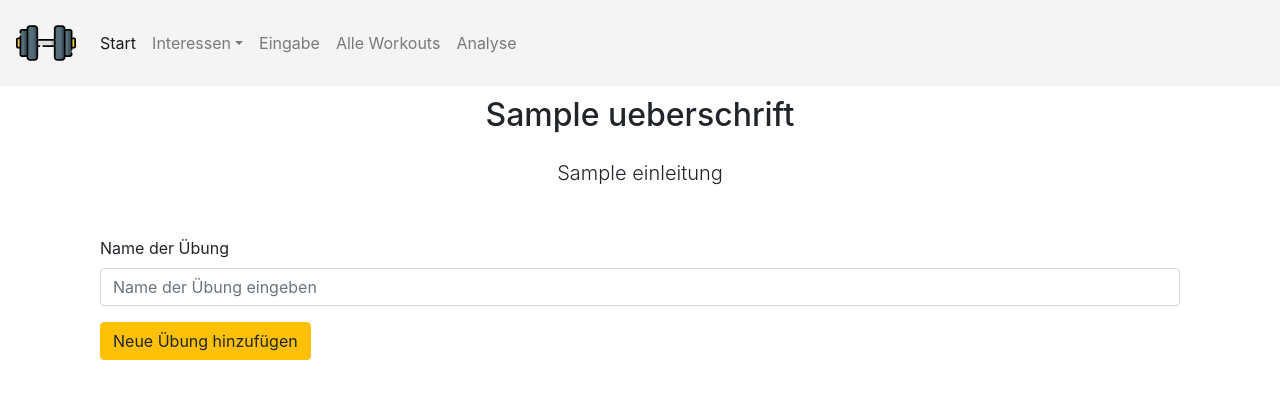
After one commit to taengaa/prog2, a Flask app: template gymworkout/templates/neue_uebung.html in a window 1280 px wide. The commit adds this page. Shown: the top 407 px of the page. Run offline with Flask 2, Linux system fonts and the light colour scheme; the template is opened without the code that fills it: most values are stand-ins (such as "Sample title", 1, 10 or a date in 2020); some libraries are stand-ins or nearby versions.

Commit message:
Button Neue Übung hinzufügen erstellt und Route

```diff
--- a/gymworkout/daten.py
+++ b/gymworkout/daten.py
@@ -1,7 +1,7 @@
 import json
 
 
-def speichern(uebung, dauer, muskelgruppe, wiederholungen, satz2, satz3):
+def speichern(uebung, dauer, muskelgruppe, satz1, satz2, satz3):
     # hier wird versucht die Datei json im readmodus zu öffnen, mit try da die Datei leer oder nicht existieren könnte
     try:
         with open("datenbank.json", "r") as datenbank:
@@ -10,7 +10,7 @@ def speichern(uebung, dauer, muskelgruppe, wiederholungen, satz2, satz3):
         print("Beim speichern konnte keine vorhandene Datenbank gefunden werden")
         eintraege = []
 
-    eintrag = (uebung, dauer, muskelgruppe, wiederholungen, satz2, satz3)
+    eintrag = (uebung, dauer, muskelgruppe, satz1, satz2, satz3)
 
     eintraege.append(eintrag)  # neuer Eintrag wird hinzugefügt
 
@@ -23,7 +23,7 @@ def speichern(uebung, dauer, muskelgruppe, wiederholungen, satz2, satz3):
     with open("datenbank.json", "w") as datenbank:
         json.dump(eintraege, datenbank)
 
-    return uebung, dauer, muskelgruppe, wiederholungen, satz2, satz3
+    return uebung, dauer, muskelgruppe, satz1, satz2, satz3
 
 
 def laden():
--- a/gymworkout/datenbank.json
+++ b/gymworkout/datenbank.json
@@ -1 +1 @@
-[["Back Extension", "24", "R\u00fccken", "6"], ["Bankdr\u00fccken", "10", "Brust", "10"], ["Bizeps Curls", "30", "Arme", "15"], ["Klimmz\u00fcge", "10", "R\u00fccken", "5"], ["Deadlift", "20", "Beine", "9"], ["Velo", "50", "Cardio", "1"], ["Beinpresse", "50", "Beine", "7"], ["Klimmz\u00fcge", "10", "R\u00fccken", "5"], ["Velo", "120", "Cardio", "1"], ["Klimmz\u00fcge", "30", "R\u00fccken", "10", "7", "5"]]
+[["Back Extension", "24", "R\u00fccken", "6"], ["Bankdr\u00fccken", "10", "Brust", "10"], ["Bizeps Curls", "30", "Arme", "15"], ["Klimmz\u00fcge", "10", "R\u00fccken", "5"], ["Deadlift", "20", "Beine", "9"], ["Velo", "50", "Cardio", "1"], ["Beinpresse", "50", "Beine", "7"], ["Klimmz\u00fcge", "10", "R\u00fccken", "5"], ["Velo", "120", "Cardio", "1"], ["Klimmz\u00fcge", "30", "R\u00fccken", "10", "7", "5"], ["Bankdr\u00fccken", "66", "Brust", "12", "8", "6"]]
--- a/gymworkout/main.py
+++ b/gymworkout/main.py
@@ -1,6 +1,7 @@
 from flask import Flask
 from flask import render_template
 from flask import request
+from flask import redirect
 
 from daten import speichern, laden
 from berechnungen import summe_der_zeitdauer
@@ -15,19 +16,16 @@ uebungen = [
         "Klimmzüge",
         "Beinpresse",
         "Deadlift",
-        "Velo",
-        "Laufband",
         "Lattzug"
     ]
-# uebungen.append()
+# uebungen.append(input)
 
 muskelgruppen = [
         "Arme",
         "Beine",
         "Brust",
         "Rücken",
-        "Bauch",
-        "Cardio"
+        "Bauch"
     ]
 
 wiederholungen = [
@@ -62,13 +60,6 @@ def start():
     )
 
 
-@app.route('/dropdown', methods=['POST', 'GET'])
-def dropdown():
-    if request.method == 'GET':
-        muskelgruppen = ['Beine', 'Arme', 'Rücken', 'Bauch']
-        return render_template('dropdown.html', muskelgruppen=muskelgruppen)
-
-
 @app.route('/eingabe', methods=['POST', 'GET'])
 def eingabe_formular():
 
@@ -76,12 +67,12 @@ def eingabe_formular():
         dauer = request.form['dauer']
         uebung = request.form['uebung']
         muskelgruppe = request.form['muskelgruppe']
-        wiederholung = request.form['wiederholung']
+        satz1 = request.form['satz1']
         satz2 = request.form['satz2']
         satz3 = request.form['satz3']
-        antworten = speichern(uebung, dauer, muskelgruppe, wiederholung, satz2, satz3)  # hier wird die Reihenfolge der gespeicherten
-        # Elemente in der
-        # Datenbank definiert
+        antworten = speichern(uebung, dauer, muskelgruppe, satz1, satz2, satz3)
+        # hier wird die Reihenfolge der gespeicherten
+        # Elemente in der Datenbank definiert
         # antworten werden durch speichern in einer Liste gespeichert, darum muss diese zuerst in einen String
         # umgewandelt werden
         return 'Gespeicherte Daten: <br>' + str(antworten)
@@ -128,5 +119,23 @@ def analyse():
     )
 
 
+@app.route('/neue_uebung', methods=['POST', 'GET'])
+def neue_uebung():
+    if request.method == 'POST':
+        neue_uebung = str(request.form['neue_uebung'])
+        uebungen = uebungen.append(neue_uebung)
+        return
+
+    ueberschrifts_text = 'Neue Übung zur Auswahl hinzufügen'
+    einleitung_text = 'Hier kannst du eine neue Übung zur Auswahl im Dropdown hinzufügen.'
+    return render_template(
+        'neue_uebung.html',
+        app_name="neue_uebung",
+        ueberschrift=ueberschrifts_text,
+        einleitung=einleitung_text,
+        uebungen=uebungen
+    )
+
+
 if __name__ == "__main__":
     app.run(debug=True, port=5000)
--- a/gymworkout/templates/eingabe.html
+++ b/gymworkout/templates/eingabe.html
@@ -28,11 +28,12 @@
                         <option>{{ uebung }}</option>
                     {% endfor %}
                   </select>
+                  <a href="{{ url_for('neue_uebung') }}" class="btn btn-warning" role="button">Andere Übung hinzufügen</a>
                 </div>
 
               <div class="form-group">
                 <label>Dauer</label>
-                <input type="text" name="dauer" class="form-control" placeholder="Wie lange hat es gedauert?">
+                <input type="number" name="dauer" class="form-control" placeholder="Wie lange hat es gedauert?">
               </div>
 
                 <div class="input-group mb-3">
@@ -51,7 +52,7 @@
                   <div class="input-group-prepend">
                     <label class="input-group-text">Satz 1</label>
                   </div>
-                  <select  name="wiederholung" class="custom-select">
+                  <select  name="satz1" class="custom-select">
                     <option selected>Wähle die Anzahl Wiederholungen</option>
                     {% for wiederholung in wiederholungen %} <!-- im main.py zum rendern definiert und Liste auch im main.py -->
                         <option>{{ wiederholung }}</option>
--- /dev/null
+++ b/gymworkout/templates/neue_uebung.html
@@ -0,0 +1,28 @@
+<!-- Mit dem include wird hier mein Headbereich hinzugefügt -->
+{% include "header.html" %}
+  <body>
+
+  <!-- Mit dem include wird hier meine Navbar hinzugefügt -->
+{% include "navbar.html" %}
+
+   <br /><br />
+
+<section class="py-5">
+
+      <div class="container text-center">
+            <h2 class="mb-4">{{ ueberschrift }}</h2>
+            <p class="lead mb-5">{{ einleitung }}</p>
+
+          <form class="container text-left" method="POST">
+                  <div class="form-group">
+                    <label>Name der Übung</label>
+                    <input type="text" name="dauer" class="form-control" placeholder="Name der Übung eingeben">
+                  </div>
+                  <button type="submit" class="btn btn-warning">Neue Übung hinzufügen</button>
+          </form>
+      </div>
+</section>
+
+  <!-- Mit dem include werden hier meine Bootsrap footer Links hinzugefügt -->
+{% include "footer.html" %}
+  </body>
```
Also changed, not shown: gymworkout/templates/neue_uebung_hinzufuegen.html (deleted, +0 -30 lines).
